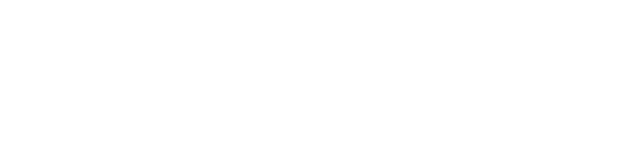
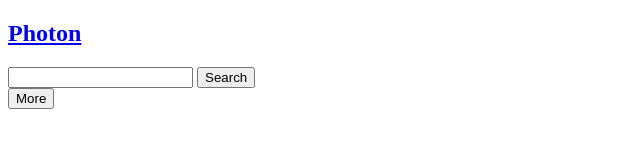
Before and after one commit to frodri13/Photon, a plain HTML site: page index.html in a window 1280 px wide. Shown: the whole page, without its empty margins (0-640 px from the left). Drawn offline with Linux system fonts and the light colour scheme.

Commit message:
feat: index created

```diff
--- a/index.html
+++ b/index.html
@@ -8,6 +8,19 @@
     <title>Photon</title>
   </head>
   <body>
+    <header>
+      <h2><a id="logo" href="./index.html">Photon</a></h2>
+      <form class="search-form">
+        <input type="text" name="search" class="search-input" />
+        <button type="submit" class="submit-btn">Search</button>
+      </form>
+    </header>
+    <main>
+      <div class="gallery"></div>
+    </main>
+    <div class="nav-button">
+      <button class="more">More</button>
+    </div>
     <script src="./app.js"></script>
   </body>
 </html>
```
